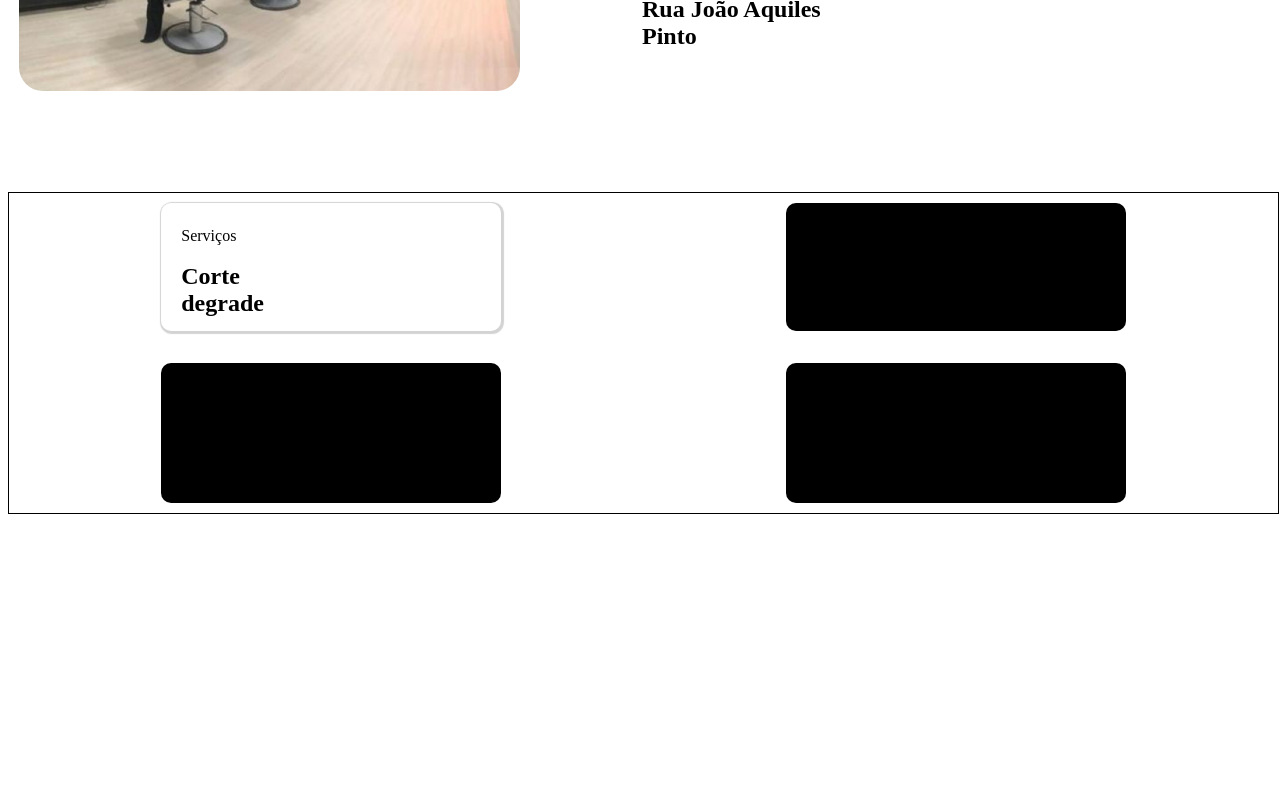
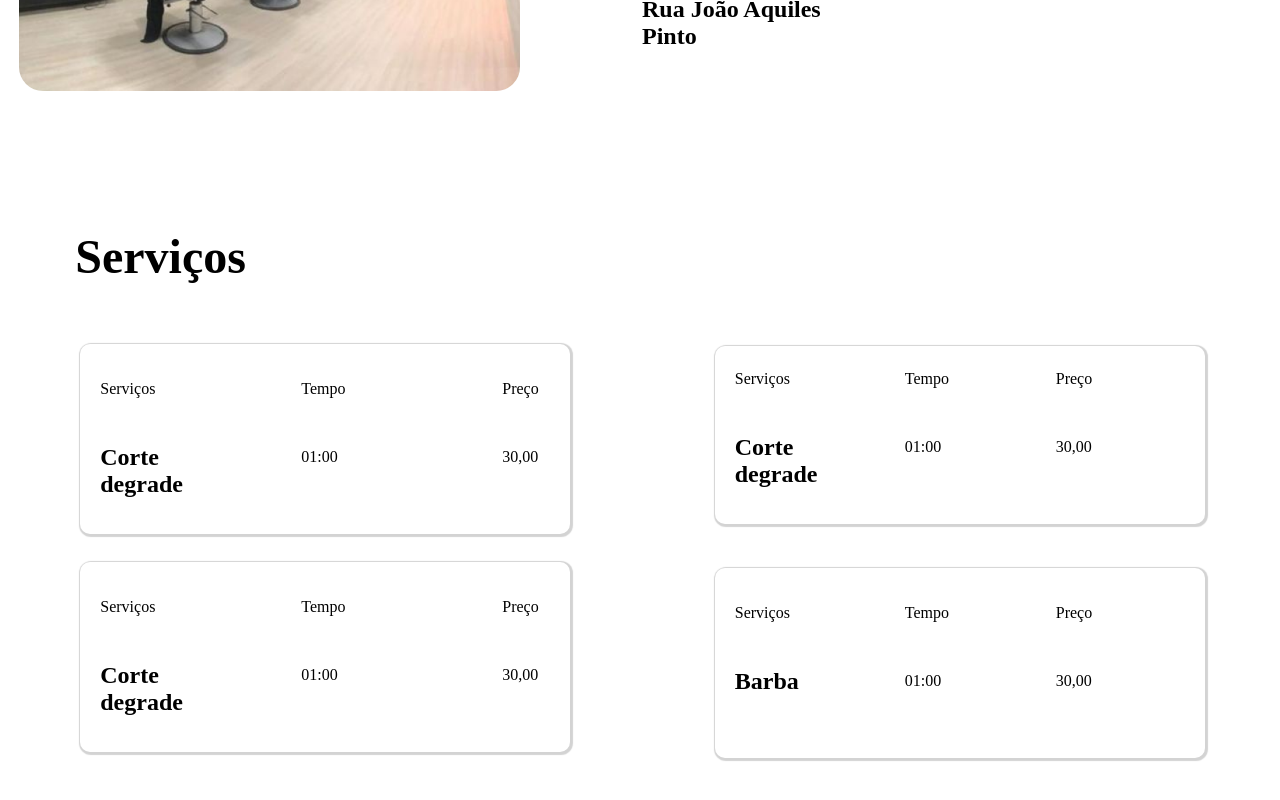
Before and after one commit to Agenda-Synapse/FrontEnd, an Angular app: page /perfilShop in a window 1280 px wide. Shown: the part 610-1410 px from the top of the page. Before the commit the page ends 1124 px from the top, so only its background shows below. Built offline with nearby package versions, Linux system fonts and the light colour scheme.

Commit message:
Terminado o CSS

```diff
--- a/src/app/pages/perfil-shop/perfil-shop.component.html
+++ b/src/app/pages/perfil-shop/perfil-shop.component.html
@@ -79,33 +79,77 @@
 
 <div class="serviços">
     <div class="cards-left">
+
+        <H1>Serviços</H1>
         <div class="card-1">
             <div class="card-service-1">
                 <p>Serviços</p>
                 <h2>Corte degrade</h2>
 
             </div>
-            <div class="card-time-1"></div>
-            <div class="card-price-1"></div>
+            <div class="card-time-1">
+                <p>Tempo</p>
+                <p> 01:00 </p>
+            </div>
+            <div class="card-price-1">
+                <p>Preço</p>
+                <p>30,00</p>
+            </div>
         </div>
         <div class="card-2">
-            <div class="card-service-2"></div>
-            <div class="card-time-2"></div>
-            <div class="card-price-2"></div>
+            <div class="card-service-2">
+                <p>Serviços</p>
+                <h2>Corte degrade</h2>
+            </div>
+            <div class="card-time-2">
+                <p>Tempo</p>
+                <p> 01:00 </p>
+            </div>
+            <div class="card-price-2">
+                <p>Preço</p>
+                <p>30,00</p>
+
+            </div>
         </div>
     </div>
 
 
 <div class="cards-right">
  <div class="card-3">
-    <div class="card-service-3"></div>
-    <div class="card-time-3"></div>
-    <div class="card-price-3"></div>
+    <div class="card-service-3">
+
+        <p>Serviços</p>
+                <h2>Corte degrade</h2>
+
+    </div>
+    <div class="card-time-3">
+
+        <p>Tempo</p>
+        <p> 01:00 </p>
+
+    </div>
+    <div class="card-price-3">
+
+        <p>Preço</p>
+        <p>30,00</p>
+
+    </div>
  </div>
 <div class="card-4">
-    <div class="card-service-4"></div>
-    <div class="card-time-4"></div>
-    <div class="card-price-4"></div>
+    <div class="card-service-4">
+
+        <p>Serviços</p>
+        <h2>Barba</h2>
+
+    </div>
+    <div class="card-time-4">
+        <p>Tempo</p>
+        <p> 01:00 </p>
+    </div>
+    <div class="card-price-4">
+        <p>Preço</p>
+        <p>30,00</p>
+    </div>
 </div>
 
 
--- a/src/app/pages/perfil-shop/perfil-shop.component.scss
+++ b/src/app/pages/perfil-shop/perfil-shop.component.scss
@@ -96,9 +96,7 @@
         .horario{
             height: 10px;
             font-size: 24px;
-            // display: flex;
-            // align-items: center;
-            // flex-direction: column;
+
             font-style: var(--second-font);
             color: var(--bg-princi);
             padding: 10px;
@@ -283,12 +281,18 @@
 .serviços{
     display: flex;
     justify-content: space-between;
-    height: 300px;
+    height: 500px;
     width: calc(100% - 15px);
     padding: 10px;
-    border: solid 1px black;
+    padding-bottom: 100px;
 
 
+
+
+    .H1{
+        font-size:  var(--principal-font-size);
+
+    }
 
 .cards-left{
     display: flex;
@@ -297,29 +301,50 @@
     align-items: center;
     height: 100%;
     width: 50%;
+    padding-top: 50px  ;
+    padding-right: 20px;
 
 
     .card-1{
-        height: 100px;
-        width: 300px;
+        height: 150px;
+        width: 450px;
+        display: flex;
+        flex-direction: row;
         border-radius: 10px;
         padding: 20px;
-        padding-top: 8px;
         box-shadow: 1px 1px 1px 2px lightgray;
 
 
         .card-service-1{
-            height: 50px;
+            height: 100px;
             width: 1px;
             display: flex;
             justify-content: space-between;
             flex-direction: column;
-            column-gap: 10px;
-            align-items: flex-start;
-            color: black ;
 
 
+            }
 
+            .card-time-1{
+
+                height: 100px;
+                width: 1px;
+                display: flex;
+                justify-content: space-between;
+                flex-direction: column;
+                padding-left: 200px;
+
+
+            }
+
+            .card-price-1{
+
+            height: 100px;
+            width: 1px;
+            display: flex;
+            justify-content: space-between;
+            flex-direction: column;
+            padding-left: 200px;
 
 
 
@@ -327,11 +352,51 @@
     }
 
     .card-2{
-        height: 100px;
-        width: 300px;
+        height: 150px;
+        width: 450px;
         border-radius: 10px;
-        background-color: #000000;
+        display: flex;
+        flex-direction: row;
         padding: 20px;
+        box-shadow: 1px 1px 1px 2px lightgray;
+        padding: 20px;
+
+
+
+        .card-service-2{
+            height: 100px;
+            width: 1px;
+            display: flex;
+            justify-content: space-between;
+            flex-direction: column;
+
+
+
+        }
+
+        .card-time-2{
+
+            height: 100px;
+            width: 1px;
+            display: flex;
+            justify-content: space-between;
+            flex-direction: column;
+            padding-left: 200px;
+
+
+        }
+
+        .card-price-2{
+
+            height: 100px;
+            width: 1px;
+            display: flex;
+            justify-content: space-between;
+            flex-direction: column;
+            padding-left: 200px;
+        }
+
+
     }
 
 
@@ -342,28 +407,103 @@
 .cards-right{
     display: flex;
     flex-direction: column;
-    justify-content: space-between;
+    justify-content: space-evenly;
     align-items: center;
     height: 100%;
     width: 50%;
+    padding-top: 100px;
+
 
 
 .card-3{
-    height: 100px;
-    width: 300px;
+    height: 150px;
+    width: 450px;
+    display: flex;
+    flex-direction: row;
     border-radius: 10px;
     padding: 20px;
+    box-shadow: 1px 1px 1px 2px lightgray;
     padding-top: 8px;
-    background-color: #000000;
+
+
+    .card-service-3{
+        height: 100px;
+        width: 20px;
+        display: flex;
+        flex-direction: column;
+        justify-content: space-between;
+
+        }
+
+        .card-time-3{
+
+            height: 100px;
+            width: 1px;
+            display: flex;
+            flex-direction: column;
+            padding-left: 150px;
+            justify-content: space-between;
+
+
+
+        }
+
+        .card-price-3{
+
+        height: 100px;
+        width: 1px;
+        display: flex;
+        flex-direction: column;
+        justify-content: space-between;
+        padding-left: 150px;
+
+
+    }
+
+
+
 
 }
 
 .card-4{
+    height: 150px;
+    width: 450px;
+    border-radius: 10px;
+    display: flex;
+    flex-direction: row;
+    padding: 20px;
+    box-shadow: 1px 1px 1px 2px lightgray;
+
+.card-service-4{
     height: 100px;
-    width: 300px;
-    border-radius: 10px;
-    padding: 20px;
-    background-color: #000000
+    width: 20px;
+    display: flex;
+    flex-direction: column;
+    justify-content: space-between;
+}
+
+
+.card-price-4{
+
+    height: 100px;
+    width: 1px;
+    display: flex;
+    flex-direction: column;
+    justify-content: space-between;
+    padding-left: 150px;
+
+
+
+}
+.card-time-4{
+    height: 100px;
+    width: 1px;
+    display: flex;
+    flex-direction: column;
+    justify-content: space-between;
+    padding-left: 150px;
+
+}
 
 }
 
--- a/src/styles.scss
+++ b/src/styles.scss
@@ -5,6 +5,16 @@
 * {
   height: 0;
   padding: 0;
+}
+
+h1{
+  display:flex;
+  flex-direction: column-reverse;
+  width: 500px;
+  font-size: var(--principal-font-size);
+  font-style: var(--principal-font);
+
+
 }
 
 :root {
```
